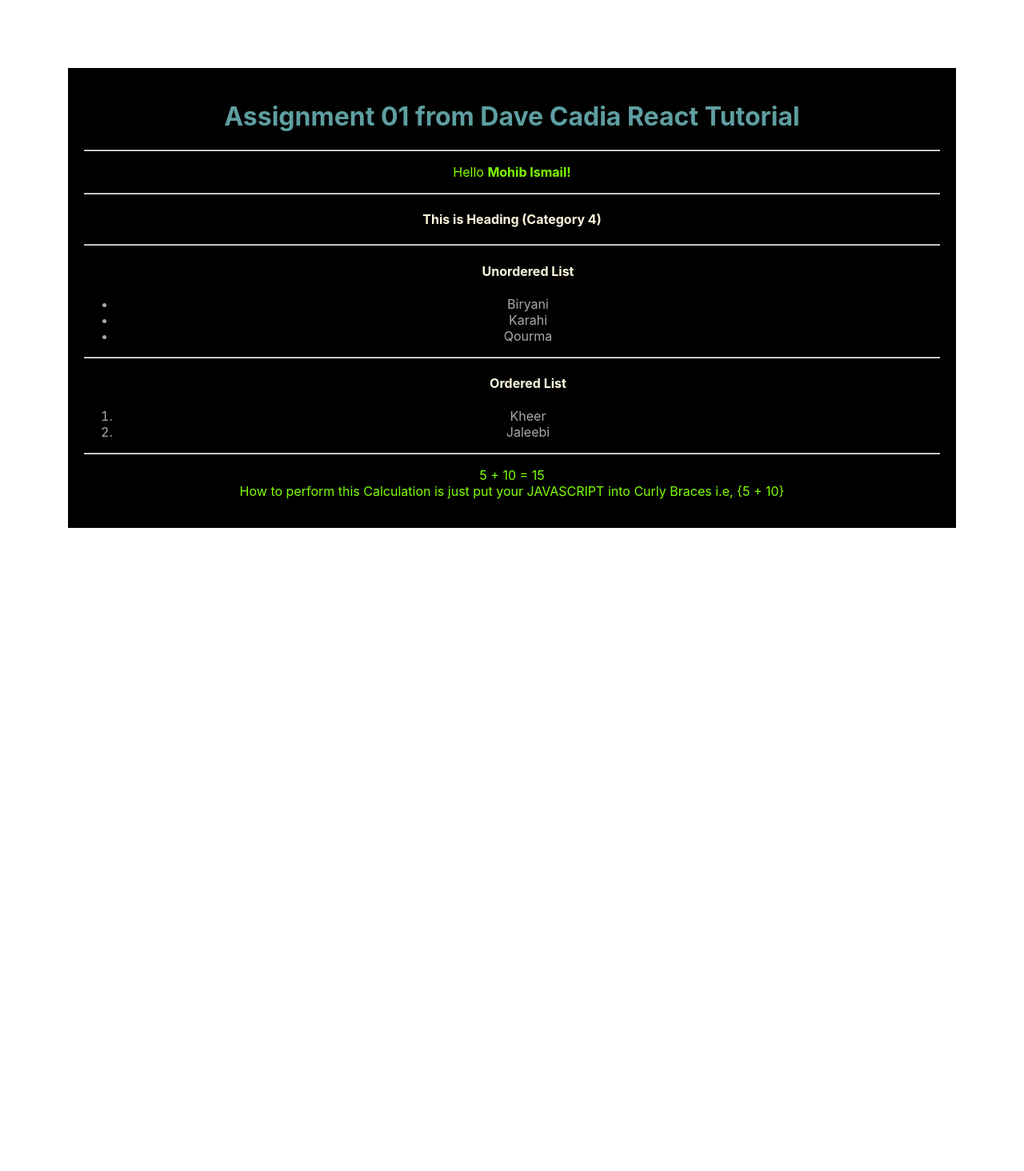
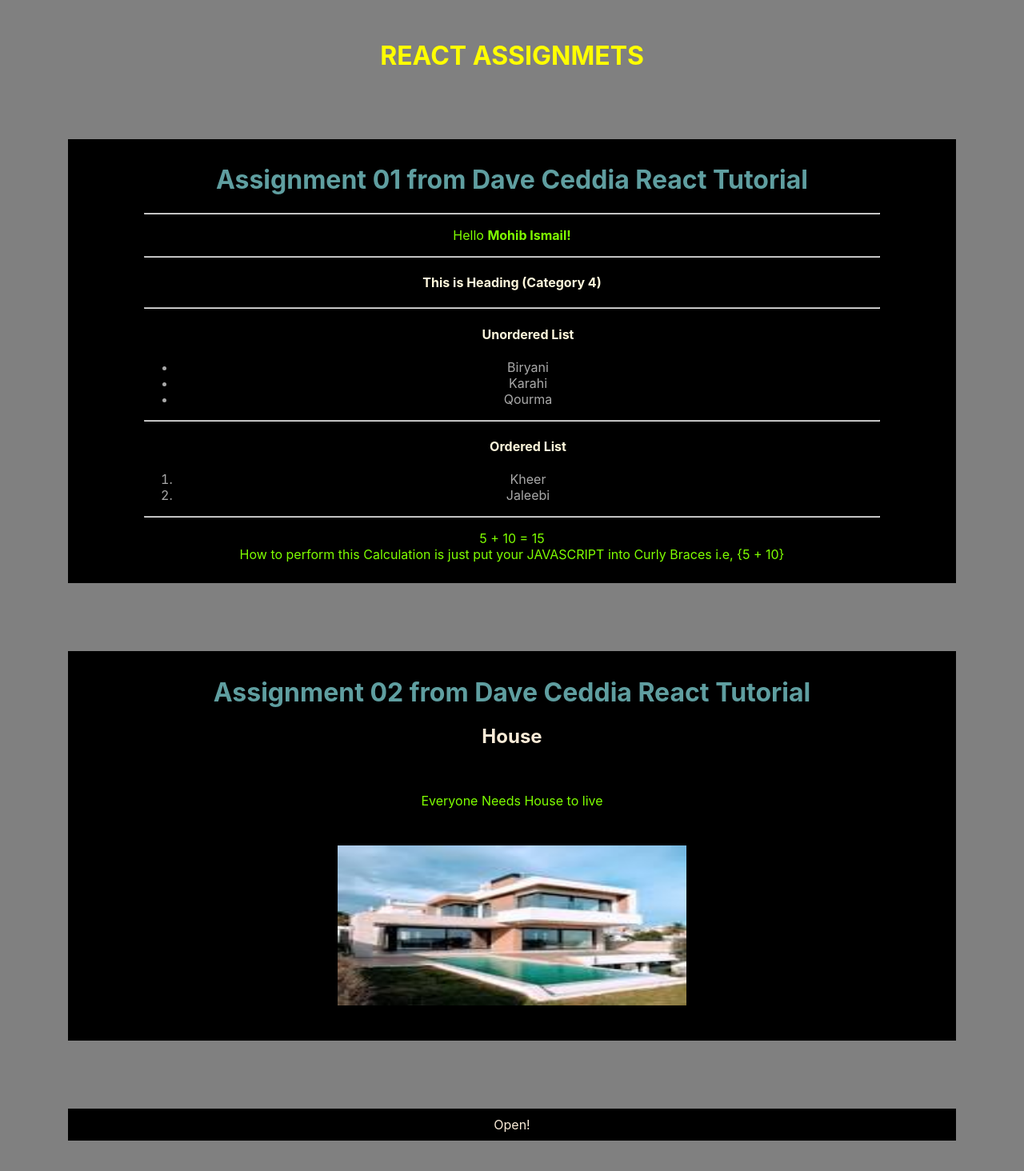
Before and after one commit to imohib168/React-Assignments, a React (Create React App) app: page / in a window 1280 px wide. Shown: the top 1464 px of the page at 80% size. Before the commit the page ends 800 px from the top, so only its background shows below. Built offline with nearby package versions, Linux system fonts and the light colour scheme.

Commit message:
Completed 2 Assignments

```diff
--- a/src/App.css
+++ b/src/App.css
@@ -1,4 +1,15 @@
-.App {
+body {
+  background-color: gray;
+}
+
+.head1 {
+  text-align: center;
+  color: yellow;
+  text-transform: uppercase;
+  margin-top: 50px;
+}
+
+/* .App {
   text-align: center;
 }
 
@@ -35,4 +46,4 @@
   to {
     transform: rotate(360deg);
   }
-}
+} */
--- /dev/null
+++ b/src/Gate.css
@@ -0,0 +1,7 @@
+.container {
+    background-color: black;
+    margin: 85px;
+    text-align: center;
+    padding: 10px;
+    color: antiquewhite;
+}
--- /dev/null
+++ b/src/Gate.js
@@ -0,0 +1,11 @@
+import React from 'react';
+
+const Gate = ({ isOpen }) => {
+    return (
+        <div className="container">
+            {isOpen === true ? "Open!" : "Closed!"}
+        </div>
+    )
+}
+
+export default Gate;
--- /dev/null
+++ b/src/MediaCard.css
@@ -0,0 +1,13 @@
+.container {
+    background-color: black;
+    margin: 85px;
+    text-align: center;
+    padding: 10px;
+    color: antiquewhite;
+}
+
+.img {
+    padding: 10px 0px 30px 0px;
+    height: 200px;
+    width: 40%;
+}
--- /dev/null
+++ b/src/MediaCard.js
@@ -0,0 +1,17 @@
+import React from 'react';
+import './MediaCard.css';
+
+const MediaCard = ({ title, body, imageURL }) => {
+    return (
+        <div className="container">
+            <h1>Assignment 02 from Dave Ceddia React Tutorial</h1>
+            <h2 className="head2"> {title} </h2>
+            <br />
+            <p> {body} </p>
+            <br />
+            <img className="img" src={imageURL} alt="image" />
+        </div>
+    )
+}
+
+export default MediaCard;
--- a/src/assignment01.js
+++ b/src/assignment01.js
@@ -5,7 +5,7 @@ const Assignment01 = ({ name }) => {
     return (
         <div className='Assign-body'>
             <div className="container">
-                <h1>Assignment 01 from Dave Cadia React Tutorial</h1>
+                <h1>Assignment 01 from Dave Ceddia React Tutorial</h1>
 
                 <hr />
 
```
Also changed, not shown: src/App.js.
